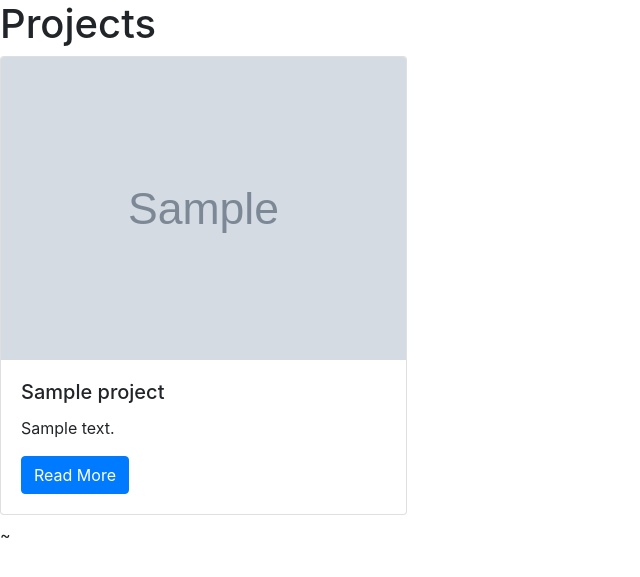
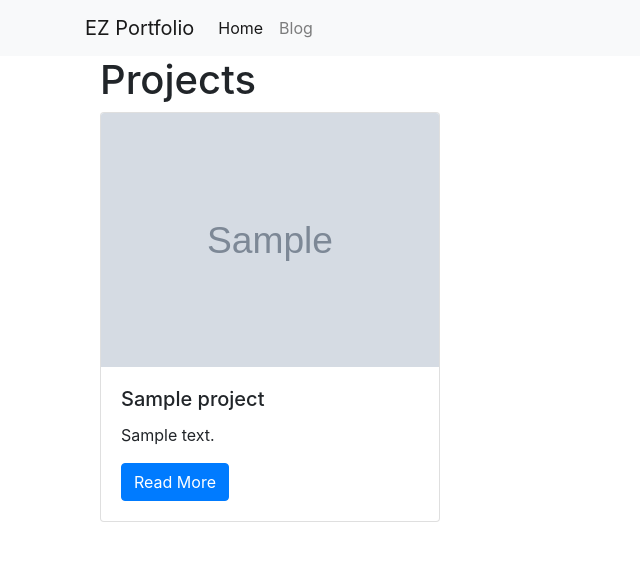
Before and after one commit to jakhongeer/myportfolio-django, a Django app: page /projects/ in a window 1280 px wide. Shown: the top 577 px of the page, without its empty margins (0-640 px from the left). Run offline with Django 3.2, Linux system fonts and the light colour scheme; tables that the repository leaves empty hold one stand-in row (values such as "Sample post"); grey boxes marked "Sample" are stand-in pictures; some libraries are stand-ins or nearby versions.

Commit message:
add navbar in base html

```diff
--- a/myportfolio/templates/base.html
+++ b/myportfolio/templates/base.html
@@ -1,6 +1,29 @@
 <link rel="stylesheet" href="https://stackpath.bootstrapcdn.com/bootstrap/4.1.3/css/bootstrap.min.css" integrity="sha384-MCw98/SFnGE8fJT3GXwEOngsV7Zt27NXFoaoApmYm81iuXoPkFOJwJ8ERdknLPMO" crossorigin="anonymous">
 
-{% block page_content %}{% endblock %}~
+<nav class="navbar navbar-expand-lg navbar-light bg-light">
+    <div class="container">
+        <a class="navbar-brand" href="{% url 'project_index' %}">EZ Portfolio</a>
+        <button class="navbar-toggler" type="button" data-toggle="collapse" data-target="#navbarSupportedContent" aria-controls="navbarSupportedContent" aria-expanded="false" aria-label="Toggle navigation">
+          <span class="navbar-toggler-icon"></span>
+        </button>
+
+        <div class="collapse navbar-collapse" id="navbarSupportedContent">
+          <ul class="navbar-nav mr-auto">
+            <li class="nav-item active">
+              <a class="nav-link" href="{% url 'project_index' %}">Home</a>
+            </li>
+            <li class="nav-item">
+              <a class="nav-link" href="{}">Blog</a>
+            </li>
+          </ul>
+        </div>
+    </div>
+
+</nav>
+
+<div class="container">
+    {% block page_content %}{% endblock %}
+</div>
 
 <script src="https://code.jquery.com/jquery-3.3.1.slim.min.js" integrity="sha384-q8i/X+965DzO0rT7abK41JStQIAqVgRVzpbzo5smXKp4YfRvH+8abtTE1Pi6jizo" crossorigin="anonymous"></script>
 <script src="https://cdnjs.cloudflare.com/ajax/libs/popper.js/1.14.3/umd/popper.min.js" integrity="sha384-ZMP7rVo3mIykV+2+9J3UJ46jBk0WLaUAdn689aCwoqbBJiSnjAK/l8WvCWPIPm49" crossorigin="anonymous"></script>
--- a/projects/templates/project_index.html
+++ b/projects/templates/project_index.html
@@ -1,7 +1,7 @@
 {% extends "base.html" %}
 {% load static %}
 {% block page_content %}
-<div class="container"></div>
+<div class="container">
 <h1>Projects</h1>
 <div class="row">
 {% for project in projects %}
```
